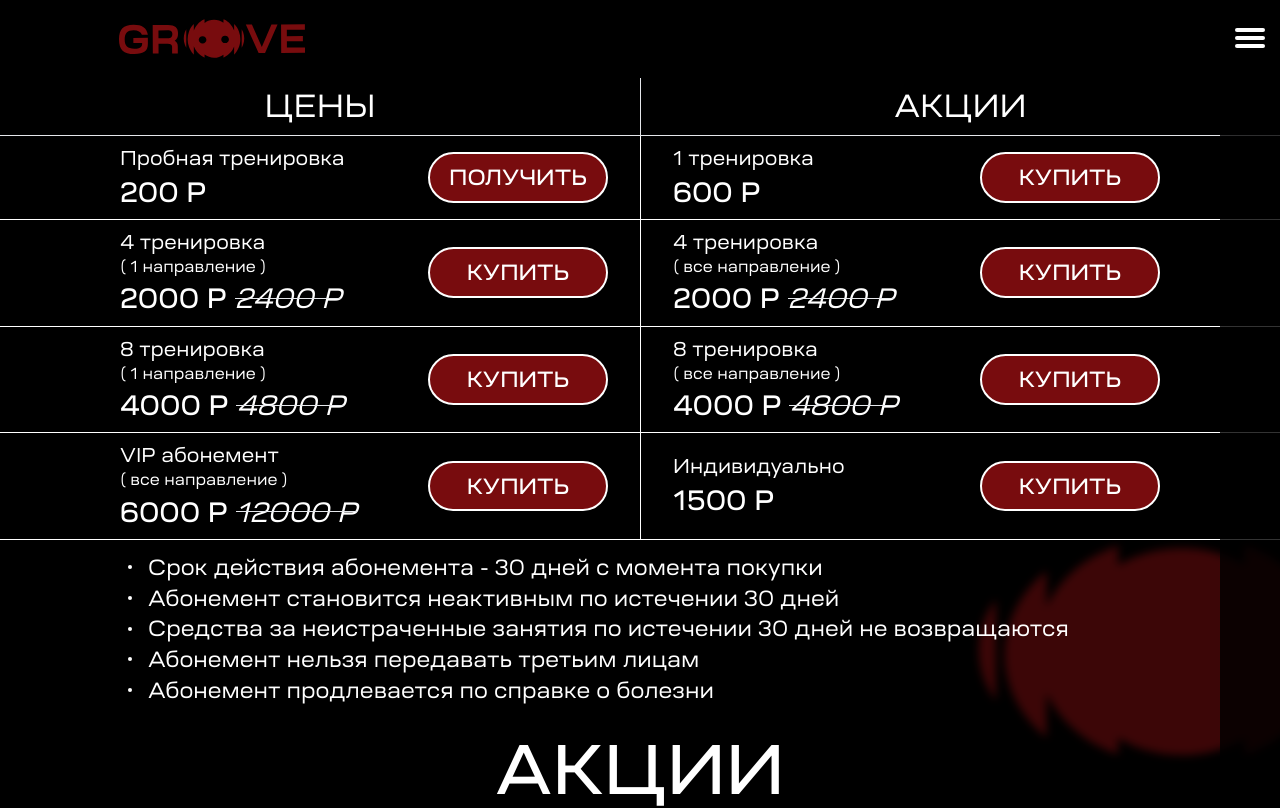
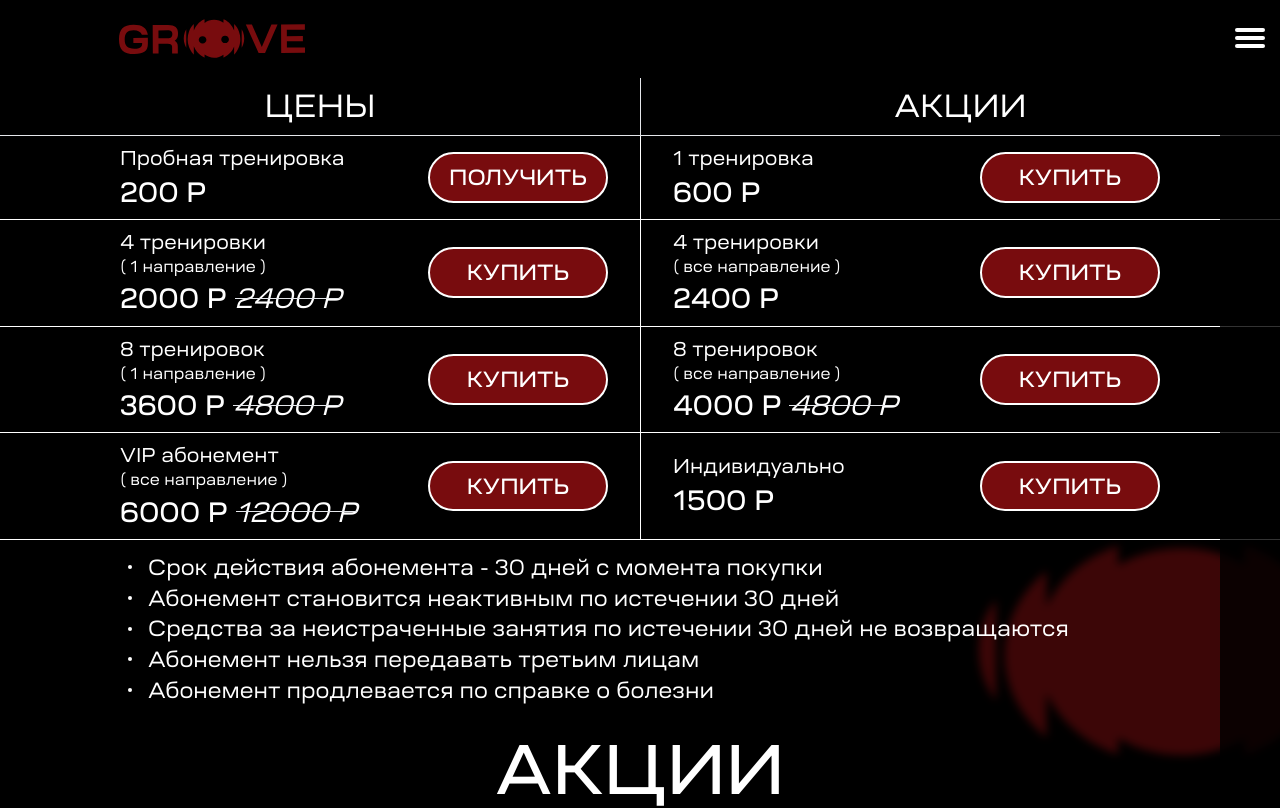
Before and after one commit to End-front/groove-frontend, a Next.js app: page /prices in a window 1280 px wide. Shown: the top 808 px of the page. Built offline with nearby package versions, Linux system fonts and the light colour scheme.

Commit message:
update: prices for dance

```diff
--- a/src/widgets/prices/constants.ts
+++ b/src/widgets/prices/constants.ts
@@ -15,25 +15,24 @@ export const PRICES: {
 		price: 600
 	},
 	{
-		title: '4 тренировка',
+		title: '4 тренировки',
 		description: '( 1 направление )',
 		oldPrice: 2400,
 		price: 2000
 	},
 	{
-		title: '4 тренировка',
+		title: '4 тренировки',
 		description: '( все направление )',
-		oldPrice: 2400,
-		price: 2000
+		price: 2400
 	},
 	{
-		title: '8 тренировка',
+		title: '8 тренировок',
 		description: '( 1 направление )',
 		oldPrice: 4800,
-		price: 4000
+		price: 3600
 	},
 	{
-		title: '8 тренировка',
+		title: '8 тренировок',
 		description: '( все направление )',
 		oldPrice: 4800,
 		price: 4000
```
